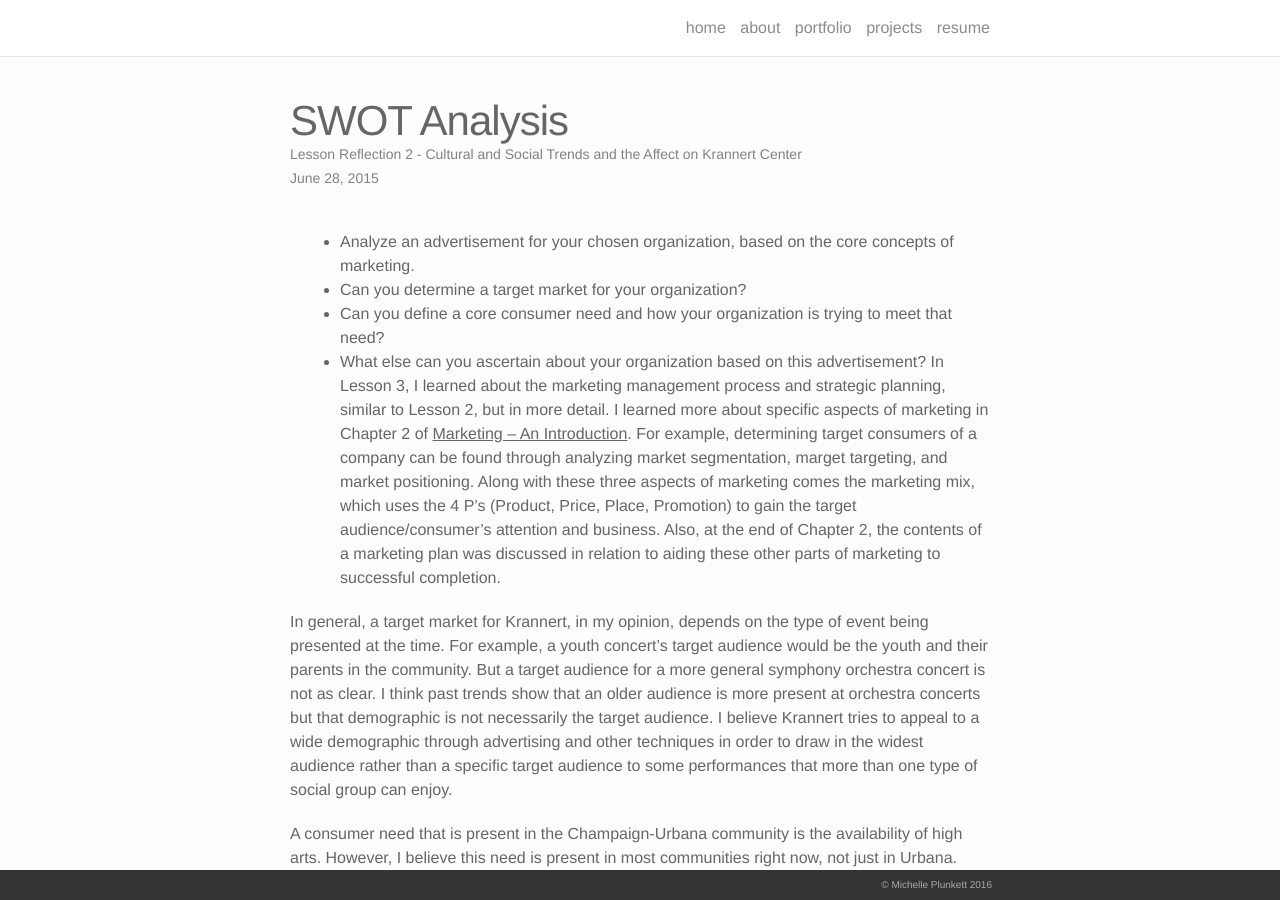
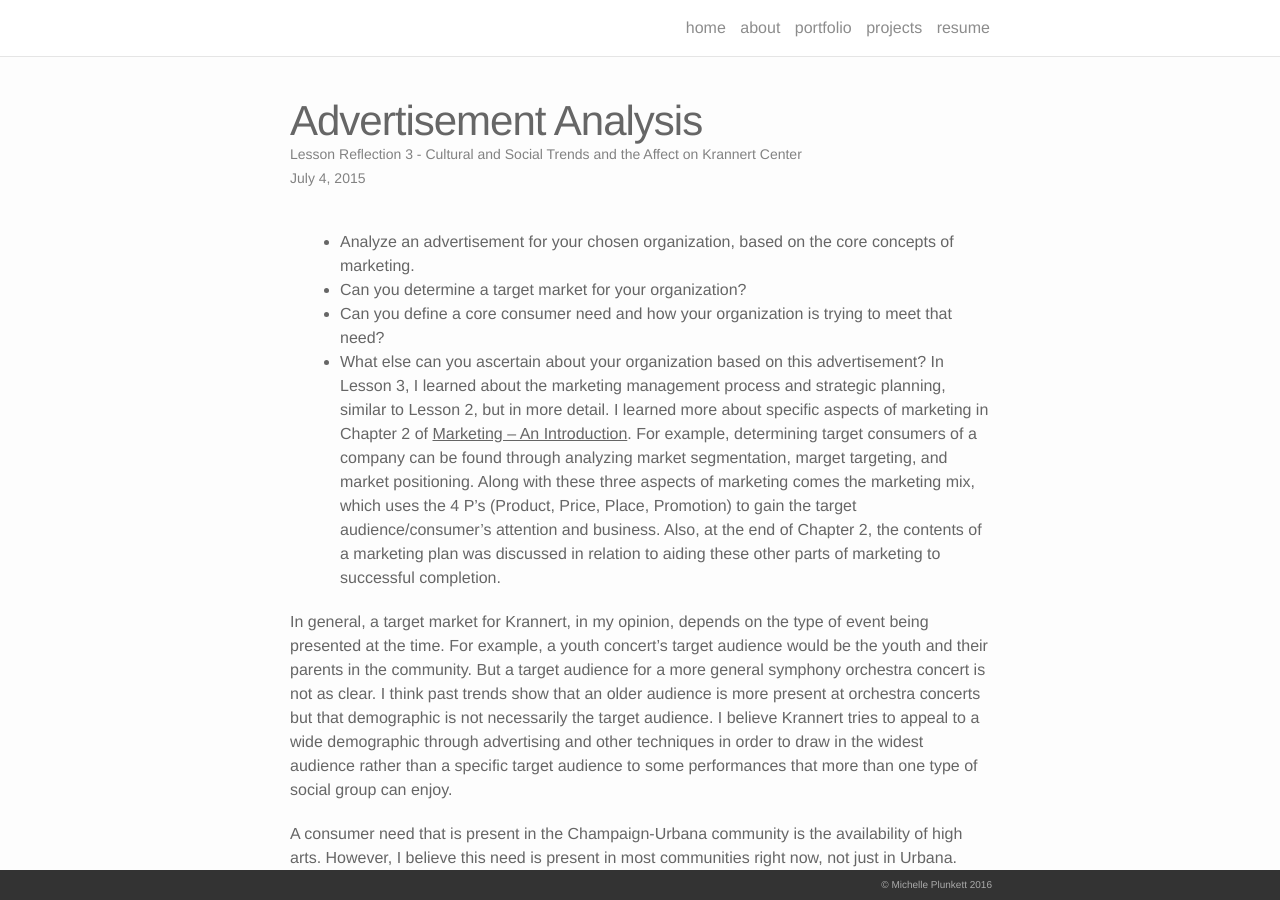
Before and after one commit to michelleplunkett/michelleplunkett.github.io, a Jekyll site: the page built from _portfolio/Reflection_3.markdown, in a window 1280 px wide and 900 px high. Built offline with Jekyll 4.4.1, drawn with Linux system fonts in a browser that asks for light colours; nearby versions of some CDN libraries.

Commit message:
updated reflection 3

```diff
--- a/_portfolio/Reflection_3.markdown
+++ b/_portfolio/Reflection_3.markdown
@@ -1,8 +1,8 @@
 ---
 layout: post
-title: SWOT Analysis
-description: Lesson Reflection 2 - Cultural and Social Trends and the Affect on Krannert Center
-date: 2015-06-28
+title: Advertisement Analysis
+description: Lesson Reflection 3 - Cultural and Social Trends and the Affect on Krannert Center
+date: 2015-07-04
 ---
 
 * Analyze an advertisement for your chosen organization, based on the core concepts of marketing.
```
